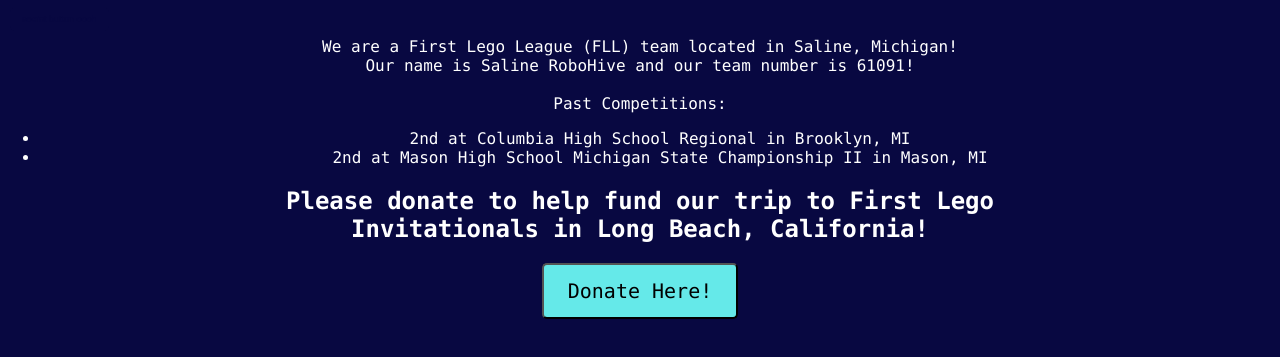
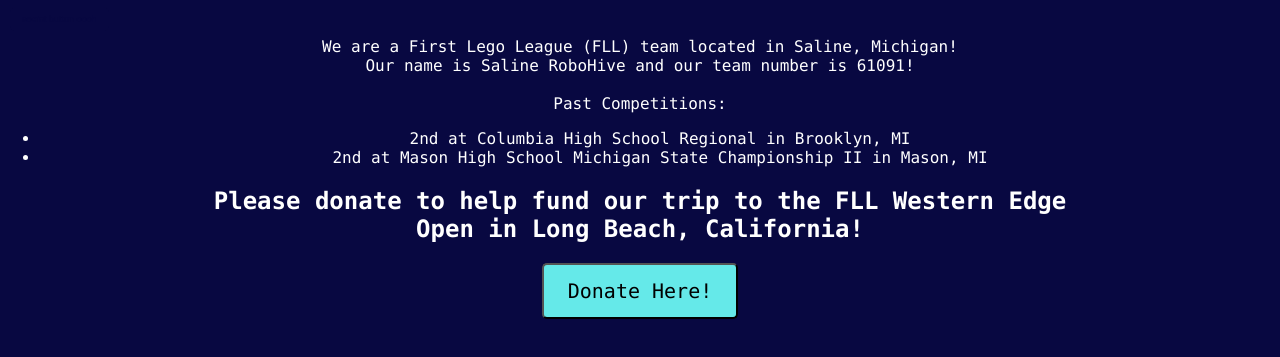
Before and after one commit to rb-hv/robohive, a plain HTML site: page index.html in a window 1280 px wide. Shown: the part 131-488 px from the top of the page. Drawn offline with Linux system fonts and the light colour scheme.

Commit message:
Update index.html

```diff
--- a/index.html
+++ b/index.html
@@ -29,8 +29,8 @@
             <li id="Mason">2nd at Mason High School Michigan State Championship II in Mason, MI</li>
         </ul>
     </p>
-    <h2 id="Donate_header">Please donate to help fund our trip to First Lego <br>
-    Invitationals in Long Beach, California!</h2>
+    <h2 id="Donate_header">Please donate to help fund our trip to the FLL Western Edge <br>
+    Open in Long Beach, California!</h2>
     <button id="Donations">Donate Here!</button>
 </body>
 </html>
```
